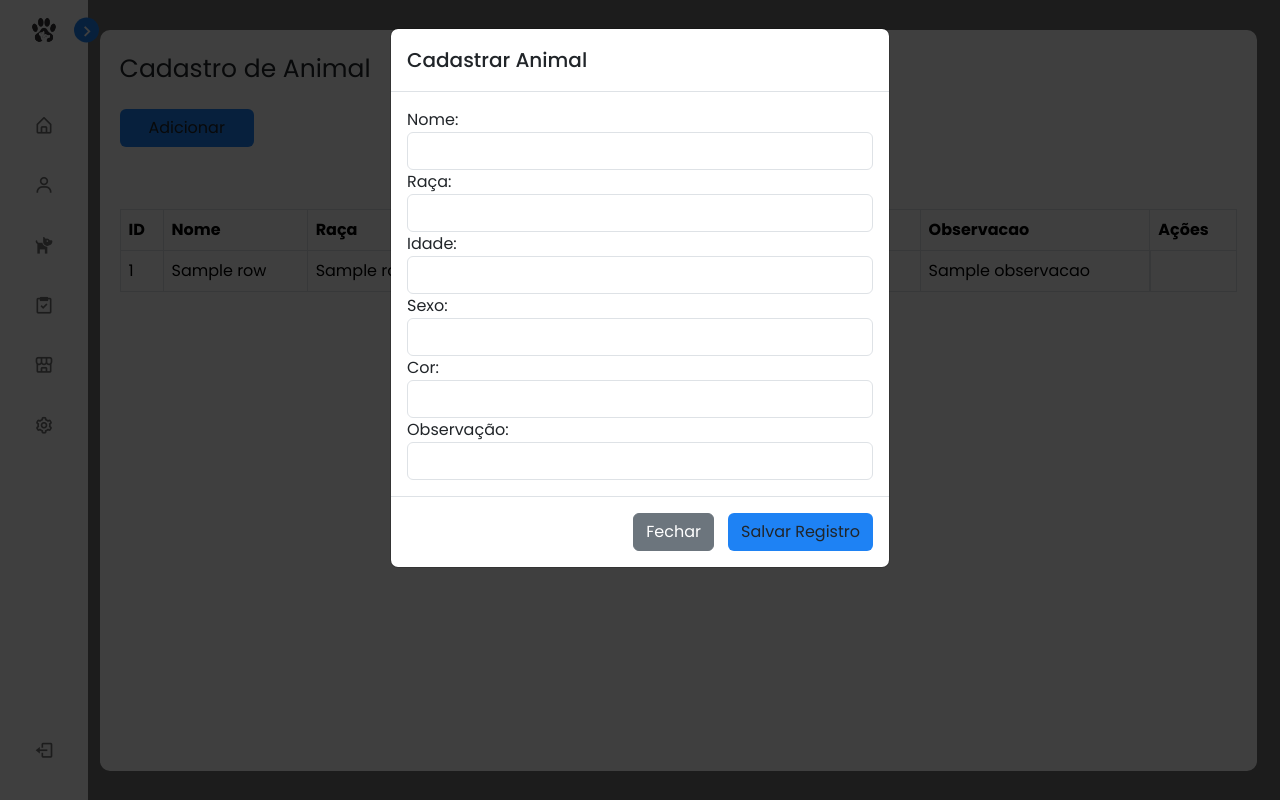
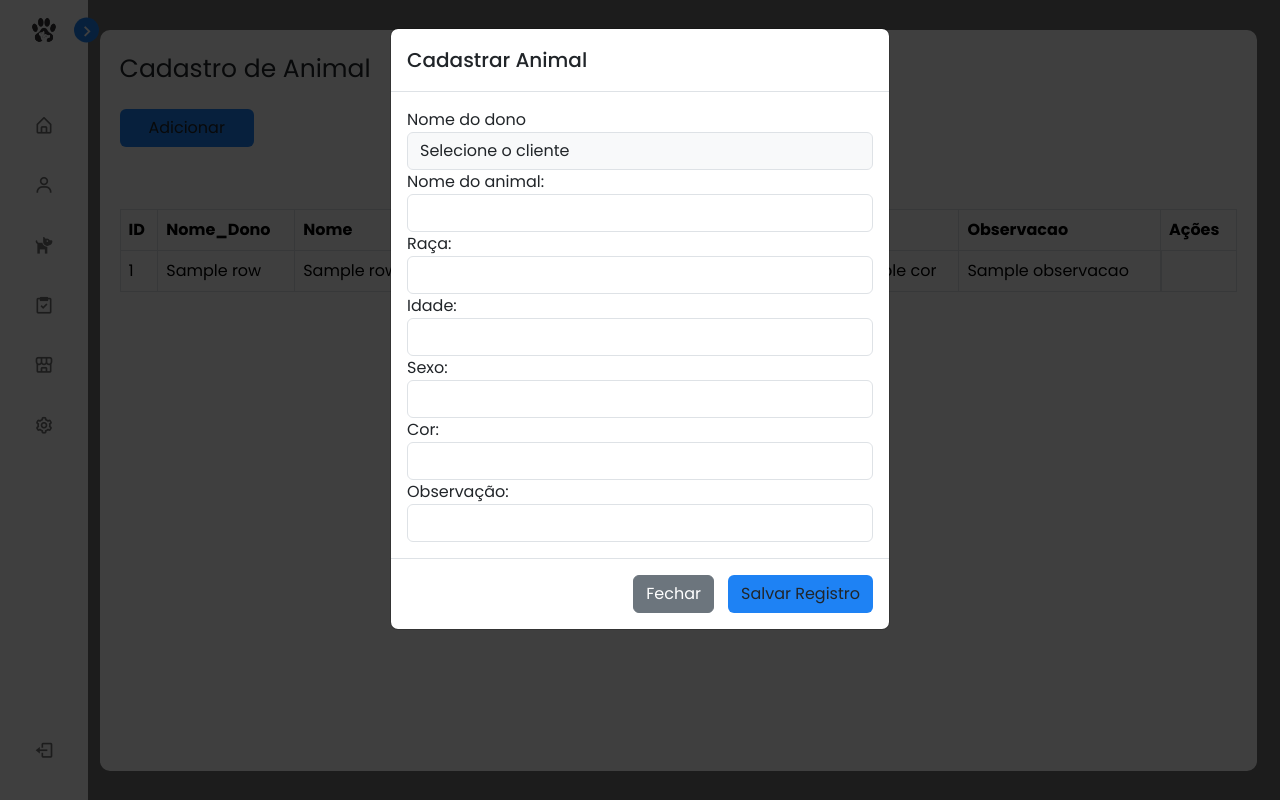
Before and after one commit to MJ-TECHNOLOGY/petshop-app, a PHP site: template App/View/modules/Animal/ListarAnimal.php in a window 1280 px wide, after a click on "Adicionar". Run offline with PHP 8.4, Linux system fonts and the light colour scheme; the template is opened without the code that fills it: most values are stand-ins (such as "Sample title", 1, 10 or a date in 2020); some libraries are stand-ins or nearby versions.

Commit message:
feat: adicionando id_cliente a tabela de animal

```diff
--- a/App/Controller/AnimalController.php
+++ b/App/Controller/AnimalController.php
@@ -11,6 +11,7 @@ class AnimalController extends Controller
     {
         $model = new AnimalModel();
         $model->getAllRows();
+        $model->getAllCliente();
 
         include 'View/modules/Animal/ListarAnimal.php';
     }
@@ -41,6 +42,7 @@ class AnimalController extends Controller
         $animal->sexo = $_POST['sexo'];
         $animal->cor = $_POST['cor'];
         $animal->observacao = $_POST['observacao'];
+        $animal->id_cliente = $_POST['id_cliente'];
 
 
         $animal->save();
--- a/App/View/modules/Animal/ListarAnimal.php
+++ b/App/View/modules/Animal/ListarAnimal.php
@@ -39,6 +39,7 @@
                             <thead>
                                 <tr>
                                     <th>ID</th>
+                                    <th>Nome_Dono</th>
                                     <th>Nome</th>
                                     <th>Raça</th>
                                     <th>Idade</th>
@@ -53,6 +54,7 @@
                                     <?php foreach ($model->rows as $animal) : ?>
                                         <tr>
                                             <td><?= $animal->id ?></td>
+                                            <td><?= $animal->nome_cliente ?></td>
                                             <td><?= $animal->nome_animal ?></td>
                                             <td><?= $animal->raca ?></td>
                                             <td><?= $animal->idade ?></td>
@@ -89,7 +91,18 @@
                 <form method="post" action="/animal/save">
                     <div class="modal-body">
                         <input type="hidden" name="id" id="id">
-                        <label for="txtNomeAnimal">Nome:</label>
+                        <label for="txtNomeDono">Nome do dono</label>
+                        <select class="selectpicker bg-light form-control" data-live-search="true" name="id_cliente" id="id_cliente">
+                            <option value="">Selecione o cliente</option>
+                            <?php if ($model->lista_cliente == null) : ?>
+                                <option value="">Cadastre o cliente primeiro!</option>
+                            <?php endif ?>
+
+                            <?php foreach ($model->lista_cliente as $cliente) : ?>
+                                <option value="<?= $cliente->id ?>"><?= $cliente->nome ?></option>
+                            <?php endforeach; ?>
+                        </select>
+                        <label for="txtNomeAnimal">Nome do animal:</label>
                         <input type="text" name="nome_animal" class="form-control" id="txtNomeAnimal" required maxlength="90">
                         <label for="txtRaca">Raça:</label>
                         <input type="text" name="raca" class="form-control" id="txtRaca" required>
```
Also changed, not shown: App/DAO/AnimalDAO.php (+12 -5 lines), App/Model/AnimalModel.php (+9 -0 lines).
